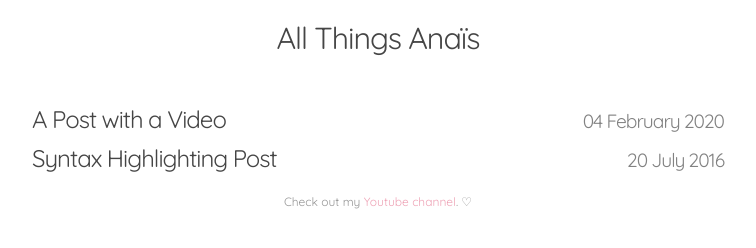
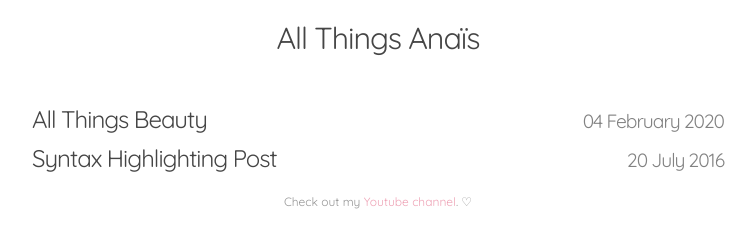
Before and after one commit to anais-seely/All-Things-Anais, a Jekyll site: the page built from index.html, in a window 1280 px wide. Shown: the part 260-508 px from the top of the page, without its empty margins (262-1018 px from the left). Built offline with Jekyll 4.4.1, drawn with Linux system fonts in a browser that asks for light colours; nearby versions of some CDN libraries.

Commit message:
Update 2016-06-19-video-post.md

```diff
--- a/_posts/2016-06-19-video-post.md
+++ b/_posts/2016-06-19-video-post.md
@@ -1,6 +1,6 @@
 ---
 layout: post
-title: "A Post with a Video"
+title: "All Things Beauty"
 date: 2020-02-04 22:00:00
 description: "Custom written post descriptions are the way to go... if you're not lazy."
 author: Anais Seely
```
